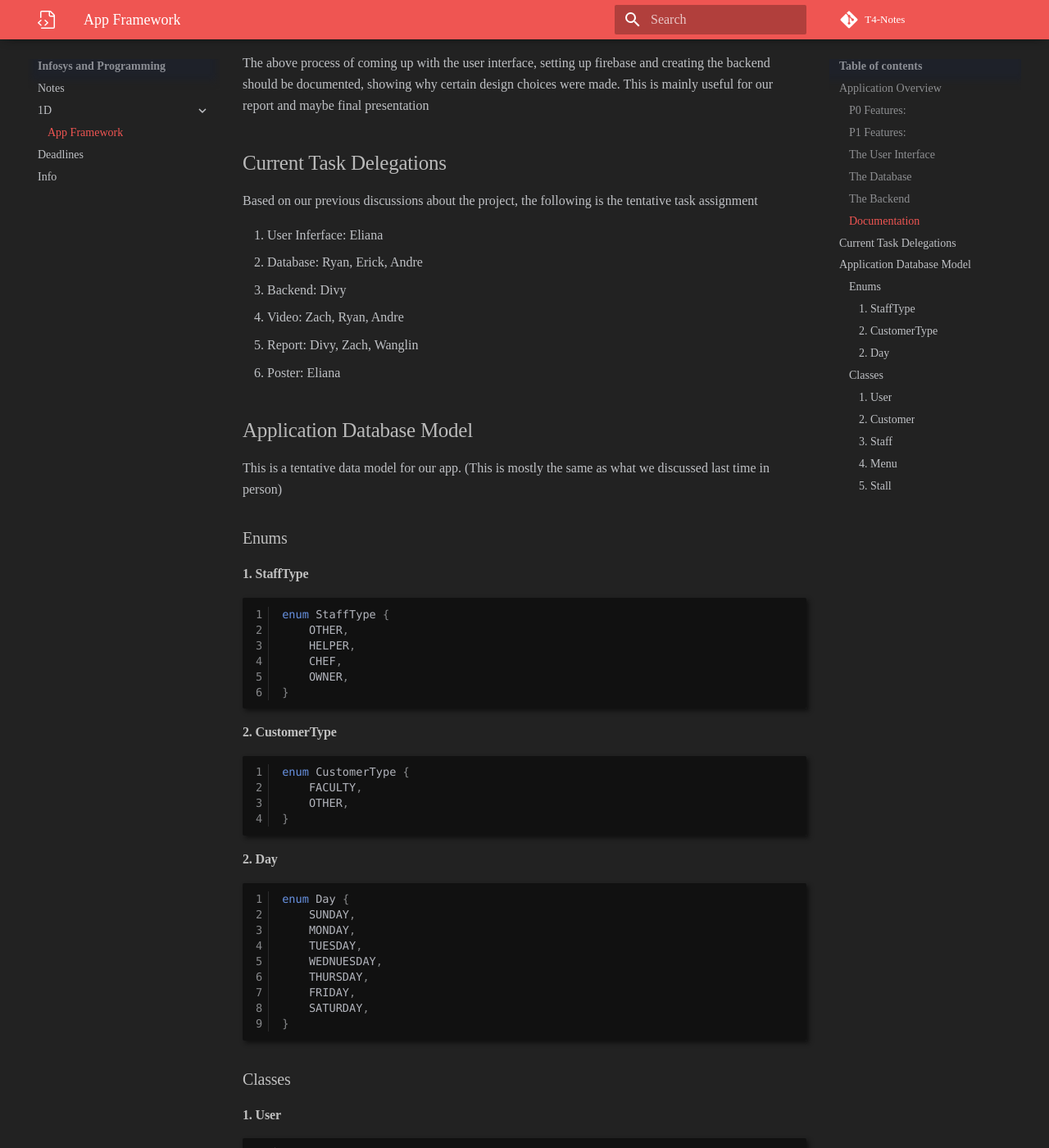
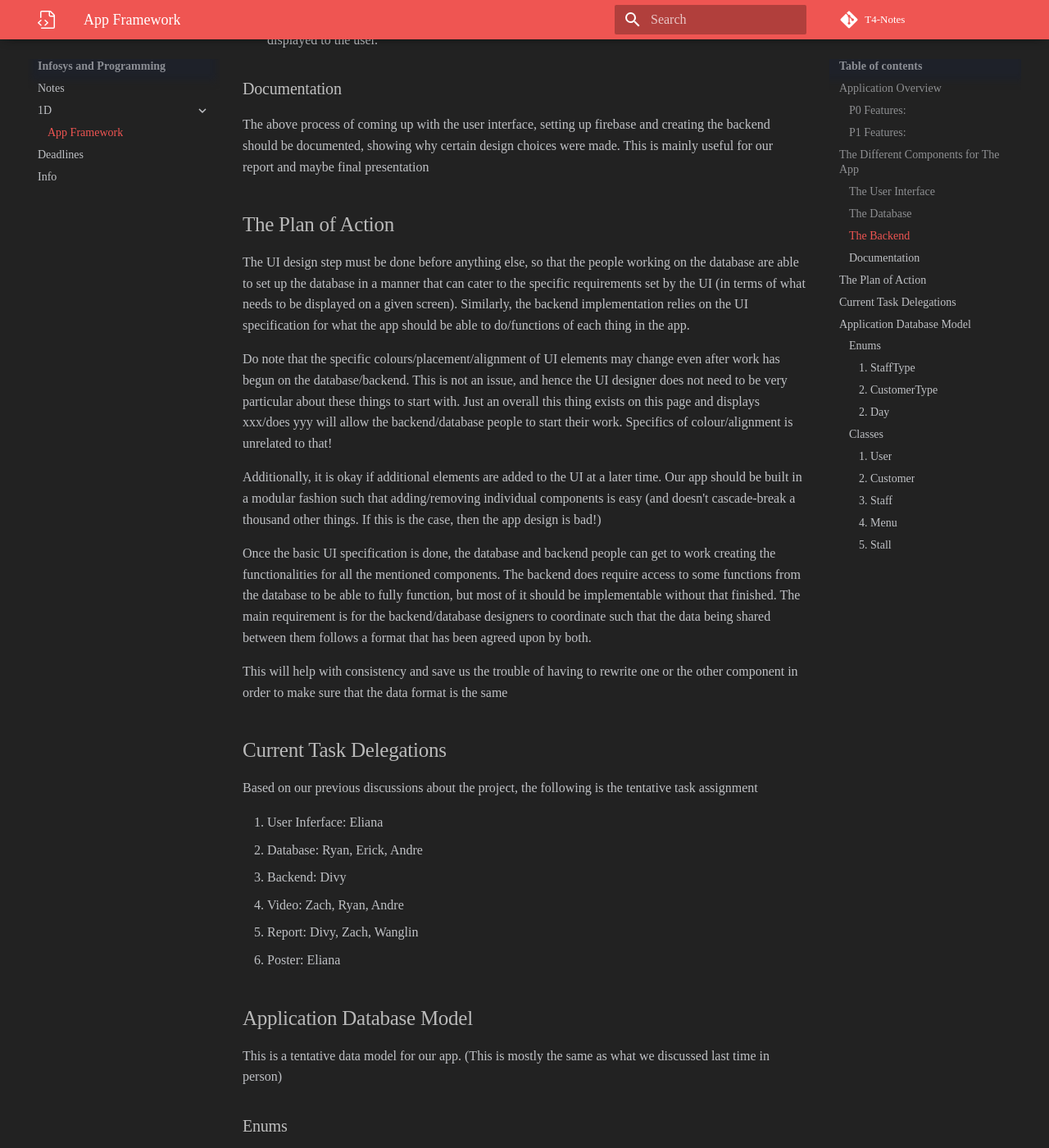
Before and after one commit to Divy1211/T4-Notes, an MkDocs documentation site: the page built from docs/infosys/1D/app_framew.md, in a window 1280 px wide and 1400 px high, scrolled down 2066 px. Shown: the whole window at 82% size. Built offline with MkDocs 1.6.1 and Material for MkDocs 9.7.7, drawn with Linux system fonts in a browser that asks for light colours; some web fonts are replaced; comment, search, counter and statistics services are not loaded; some of the changed text lies outside the part shown.

Commit message:
added plan of action

```diff
--- a/docs/infosys/1D/app_framew.md
+++ b/docs/infosys/1D/app_framew.md
@@ -12,6 +12,8 @@ Our MyCanteed@SUTD app is supposed to be able to:
 
 1. Allow users to leave comments on a stall's page
 2. Allow users to request certain food items
+
+## The Different Components for The App
 
 The app will consist of 3 main components:
 
@@ -54,6 +56,18 @@ The backend is what will connect the user interface and the database of the app
 ### Documentation
 
 The above process of coming up with the user interface, setting up firebase and creating the backend should be documented, showing why certain design choices were made. This is mainly useful for our report and maybe final presentation
+
+## The Plan of Action
+
+The UI design step must be done before anything else, so that the people working on the database are able to set up the database in a manner that can cater to the specific requirements set by the UI (in terms of what needs to be displayed on a given screen). Similarly, the backend implementation relies on the UI specification for what the app should be able to do/functions of each thing in the app.
+
+Do note that the specific colours/placement/alignment of UI elements may change even after work has begun on the database/backend. This is not an issue, and hence the UI designer does not need to be very particular about these things to start with. Just an overall this thing exists on this page and displays xxx/does yyy will allow the backend/database people to start their work. Specifics of colour/alignment is unrelated to that!
+
+Additionally, it is okay if additional elements are added to the UI at a later time. Our app should be built in a modular fashion such that adding/removing individual components is easy (and doesn't cascade-break a thousand other things. If this is the case, then the app design is bad!)
+
+Once the basic UI specification is done, the database and backend people can get to work creating the functionalities for all the mentioned components. The backend does require access to some functions from the database to be able to fully function, but most of it should be implementable without that finished. The main requirement is for the backend/database designers to coordinate such that the data being shared between them follows a format that has been agreed upon by both.
+
+This will help with consistency and save us the trouble of having to rewrite one or the other component in order to make sure that the data format is the same
 
 ## Current Task Delegations
 
```
Also changed, not shown: 1 other file.
